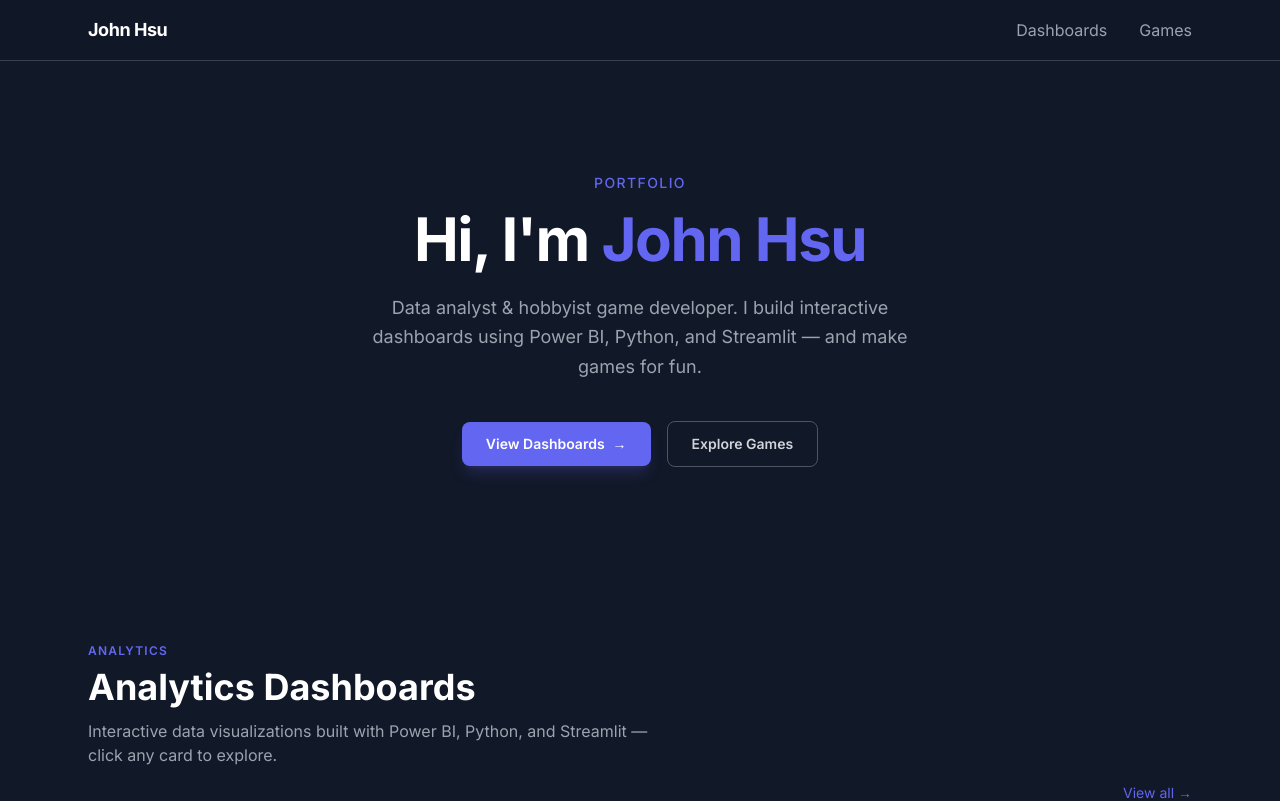
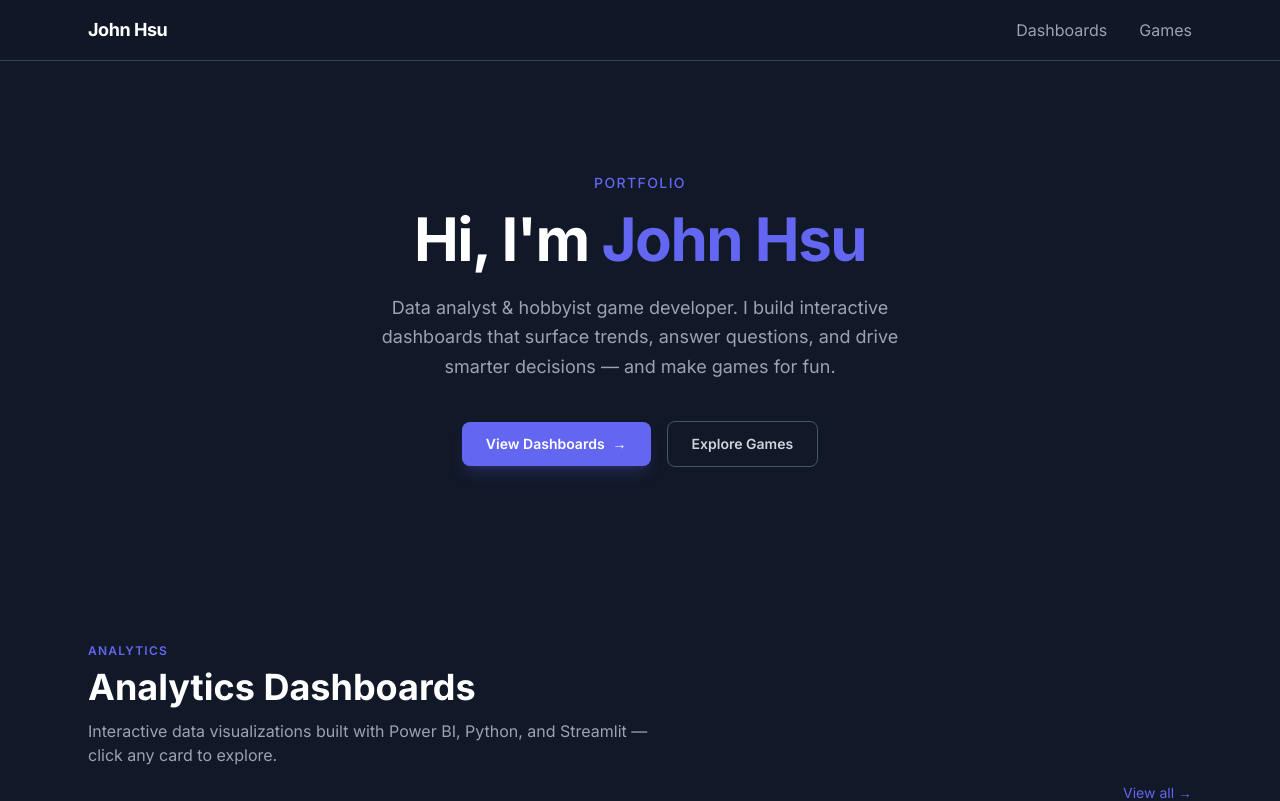
Before and after one commit to johnmhsu11/portfolio, a React (Vite) app: page / in a window 1280 px wide. Shown: the top 801 px of the page. Built offline with nearby package versions, Linux system fonts and the light colour scheme.

Commit message:
Rewrite hero tagline to focus on insights over tools

```diff
--- a/src/components/Hero.jsx
+++ b/src/components/Hero.jsx
@@ -22,7 +22,7 @@ export default function Hero() {
         </h1>
         <p className="mb-10 text-lg text-gray-400 leading-relaxed max-w-xl mx-auto">
           Data analyst &amp; hobbyist game developer. I build interactive dashboards
-          using Power BI, Python, and Streamlit — and make games for fun.
+          that surface trends, answer questions, and drive smarter decisions — and make games for fun.
         </p>
 
         <div className="flex flex-col sm:flex-row items-center justify-center gap-4">
```
